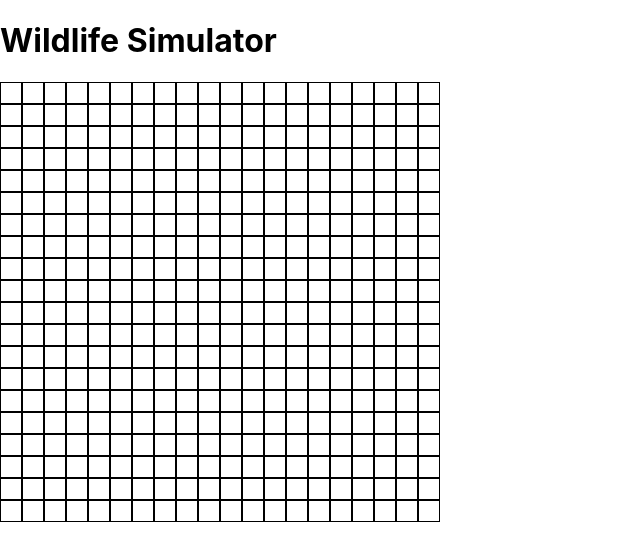
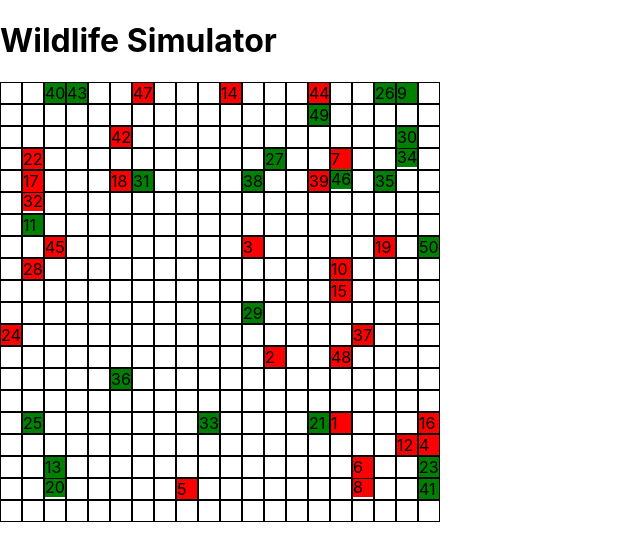
Before and after one commit to KielpinskiJ/Wildlife-Sim, a React (Create React App) app: page / in a window 1280 px wide. Both pictures are taken after a click on the button "Rozpocznij grę". Shown: the top 560 px of the page, without its empty margins (0-640 px from the left). Built offline with nearby package versions, Linux system fonts and the light colour scheme.

Commit message:
Add Herbivore and Carnivore components and display them on the board

```diff
--- a/src/App.js
+++ b/src/App.js
@@ -1,13 +1,25 @@
 import React, { useState } from 'react';
 import GameSetup from './components/GameSetup';
 import Board from './components/Board';
+import { Herbivore, Carnivore } from './models/Animal';
 
 function App() {
   const [boardSize, setBoardSize] = useState(20);
   const [populationSize, setPopulationSize] = useState(50);
   const [gameStarted, setGameStarted] = useState(false);
+  const [animals, setAnimals] = useState([]);
 
   const handleGameStart = () => {
+    // Create initial animal objects with random positions
+    const newAnimals = [];
+    for (let i = 0; i < populationSize; i++) {
+      const x = Math.floor(Math.random() * boardSize);
+      const y = Math.floor(Math.random() * boardSize);
+      const animal =
+        Math.random() < 0.5 ? new Herbivore(x, y) : new Carnivore(x, y);
+      newAnimals.push(animal);
+    }
+    setAnimals(newAnimals);
     setGameStarted(true);
   };
 
@@ -23,7 +35,7 @@ function App() {
           defaultPopulationSize={populationSize}
         />
       )}
-      {gameStarted && <Board size={boardSize} />}
+      {gameStarted && <Board size={boardSize} animals={animals} />}
     </div>
   );
 }
--- a/src/components/Board.js
+++ b/src/components/Board.js
@@ -1,6 +1,8 @@
 import React from 'react';
+import Herbivore from './Herbivore';
+import Carnivore from './Carnivore';
 
-function Board({ size }) {
+function Board({ size, animals }) {
   const rows = Array.from({ length: size }, (_, i) => i);
   const columns = Array.from({ length: size }, (_, i) => i);
 
@@ -16,7 +18,17 @@ function Board({ size }) {
                 height: 20,
                 border: '1px solid black',
               }}
-            />
+            >
+              {animals.map((animal) =>
+                animal.x === column && animal.y === row ? (
+                  animal.type === 'herbivore' ? (
+                    <Herbivore id={animal.id}/>
+                  ) : (
+                    <Carnivore id={animal.id}/>
+                  )
+                ) : null
+              )}
+            </div>
           ))}
         </div>
       ))}
--- /dev/null
+++ b/src/components/Carnivore.js
@@ -0,0 +1,7 @@
+import React from 'react';
+
+function Carnivore({id}) {
+  return <div style={{ backgroundColor: 'red', width: 20, height: 20 }}> {id} </div>;
+}
+
+export default Carnivore;
--- /dev/null
+++ b/src/components/Herbivore.js
@@ -0,0 +1,7 @@
+import React from 'react';
+
+function Herbivore({id}) {
+  return <div style={{ backgroundColor: 'green', width: 20, height: 20 }}> {id} </div>;
+}
+
+export default Herbivore;
--- /dev/null
+++ b/src/models/Animal.js
@@ -0,0 +1,33 @@
+let nextId = 1;
+
+class Animal {
+  constructor(x, y) {
+    this.id = nextId++;
+    this.x = x;
+    this.y = y;
+  }
+
+  move() {
+    // Implement movement logic here
+  }
+}
+
+class Herbivore extends Animal {
+  constructor(x, y) {
+    super(x, y);
+    this.type = 'herbivore';
+  }
+
+  // Add additional properties and behaviors specific to herbivores
+}
+
+class Carnivore extends Animal {
+  constructor(x, y) {
+    super(x, y);
+    this.type = 'carnivore';
+  }
+
+  // Add additional properties and behaviors specific to carnivores
+}
+
+export { Herbivore, Carnivore };
```
